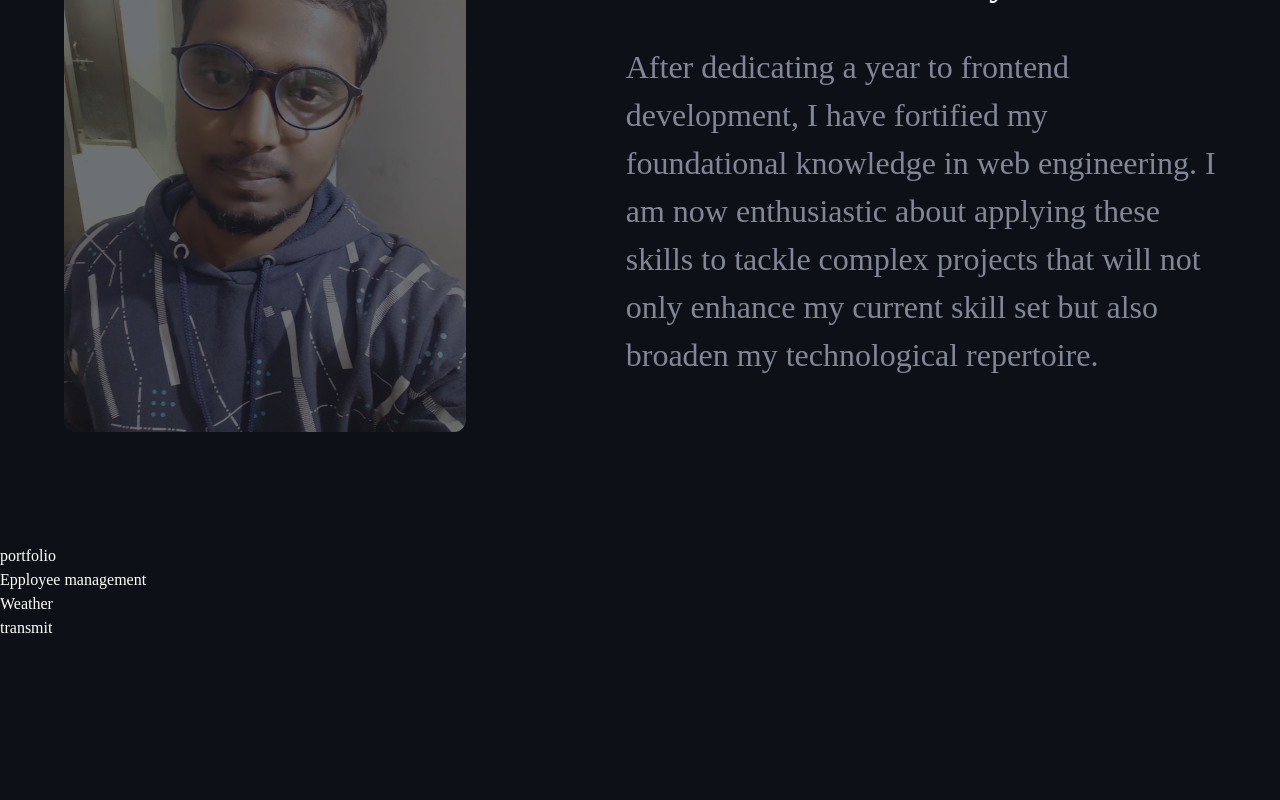
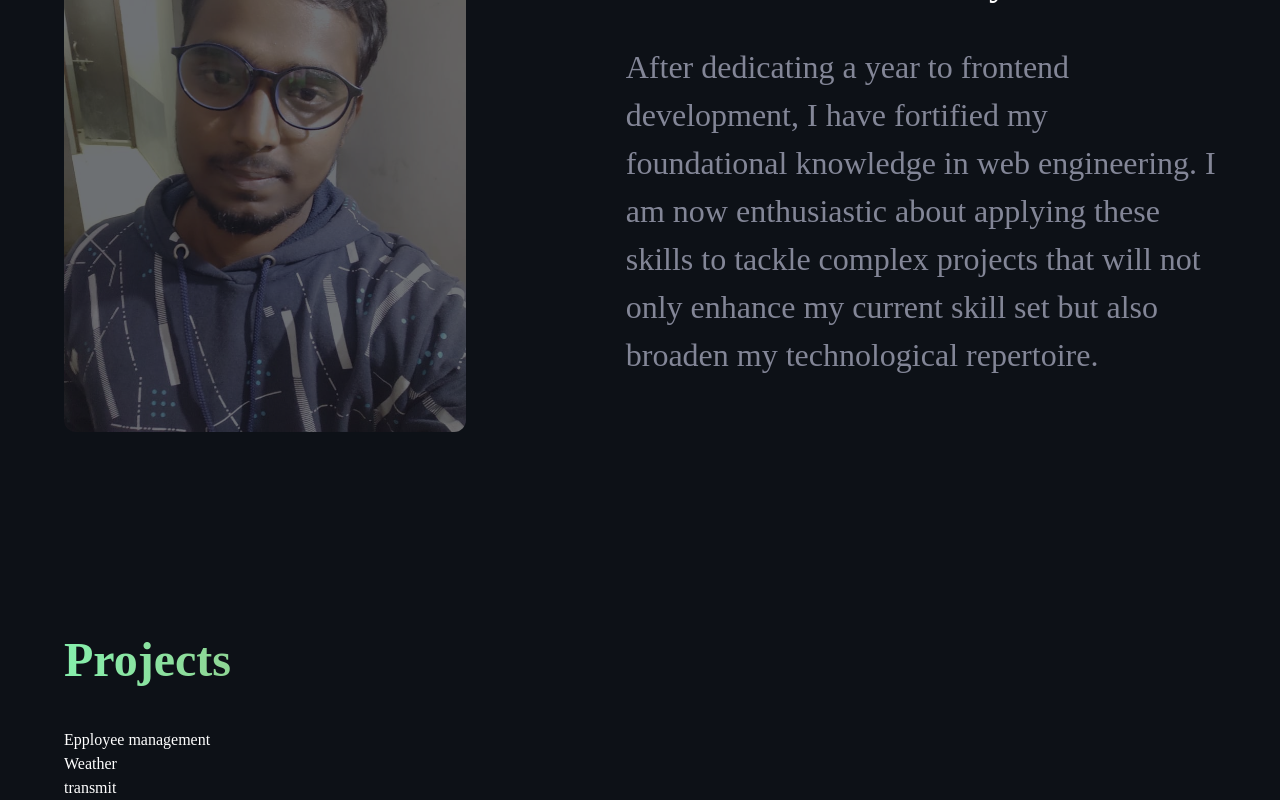
Before and after one commit to khurshedeth/data-entry, a Next.js app: page / in a window 1280 px wide. Shown: the part 987-1787 px from the top of the page. Before the commit the page ends 1627 px from the top, so only its background shows below. Built offline with nearby package versions, Linux system fonts and the light colour scheme.

Commit message:
minor changes in projects

```diff
--- a/components/Projects.js
+++ b/components/Projects.js
@@ -1,9 +1,21 @@
 import React from "react";
+import { motion } from "framer-motion";
 
 function Projects() {
   return (
-    <div className=" pt-28">
-      <div>portfolio</div>
+    <div
+      className=" flex flex-col justify-center mx-[1rem] pt-[12rem] lg:mx-[4rem]"
+      id="Projects"
+    >
+      <motion.h1
+        initial={{}}
+        whileInView={{}}
+        transition={{}}
+        viewport={{}}
+        className=" text-[3rem] font-bold mb-[2rem] text-transparent bg-clip-text bg-gradient-to-r from-green-300 to-orange-700"
+      >
+        Projects
+      </motion.h1>
       <div>Epployee management</div>
       <div>Weather </div>
       <div>transmit</div>
```
